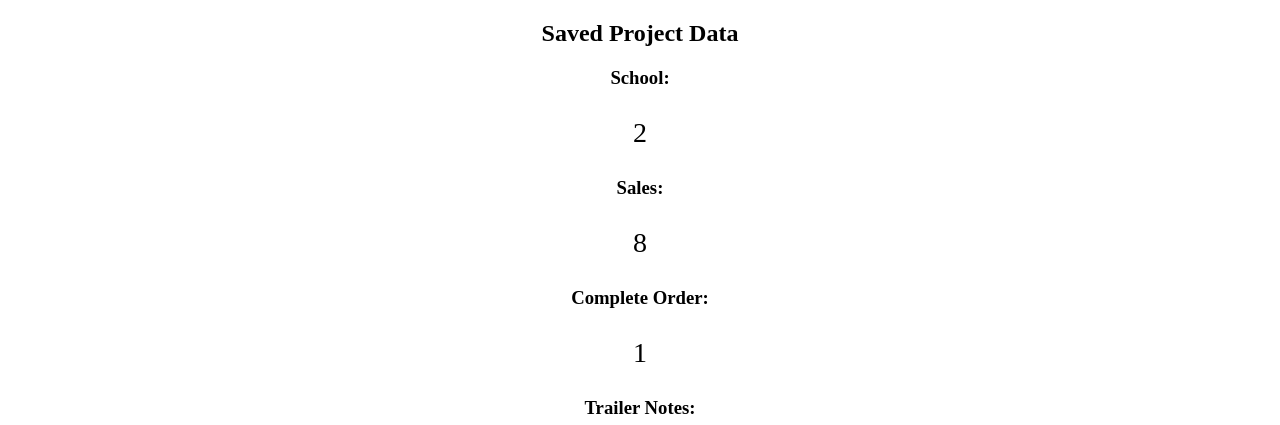
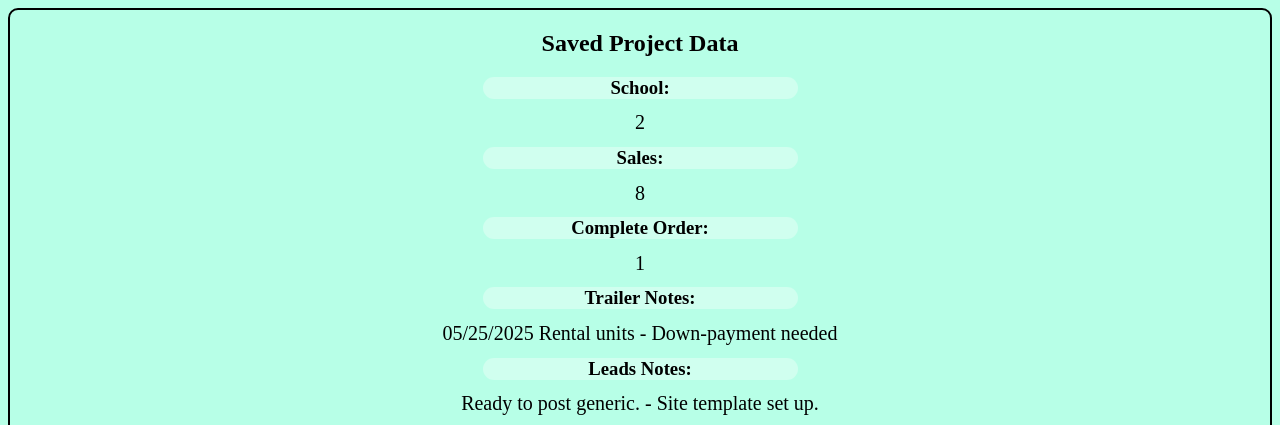
Before and after one commit to Velertra/localNotes, a website: page index.html in a window 1280 px wide. Shown: the top 425 px of the page. Drawn offline with Linux system fonts and the light colour scheme.

Commit message:
added some basic css to display

```diff
--- a/css/styles.css
+++ b/css/styles.css
@@ -1,7 +1,25 @@
 body {
     text-align: center;
+    background-color: rgb(183, 255, 231);
+    border: 2px solid black;
+    border-radius: 10px;
+}
+
+h3, p {
+    margin: 1%;
+
+
+}
+
+h3 {
+    text-align: center;
+    background-color: rgb(208, 255, 239);
+    width: 25%;
+    margin-left: auto;
+    margin-right: auto;
+    border-radius: 25px;
 }
 
 p {
-    font-size: 28px;
+    font-size: 20px;
 }
```
